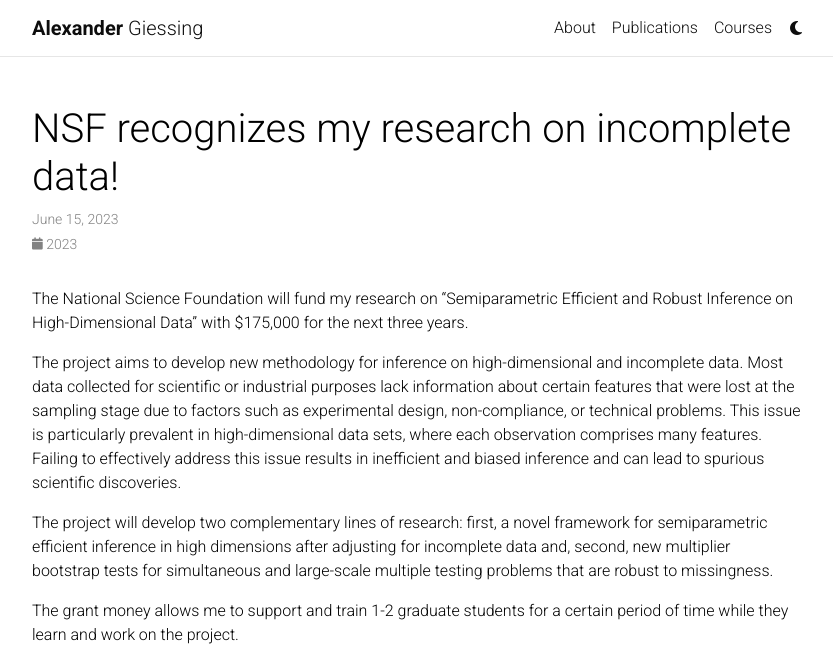
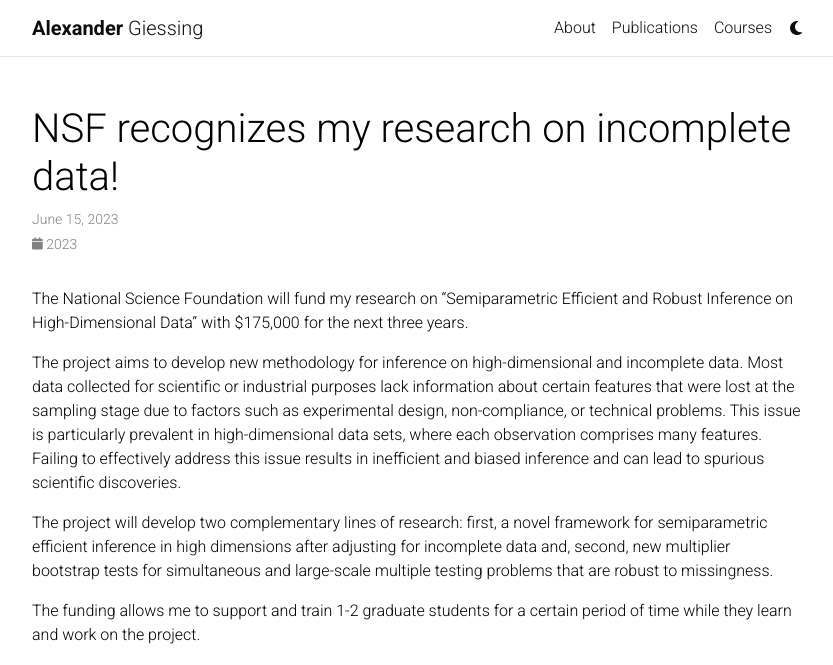
Before and after one commit to agiessing/agiessing.github.io, a Jekyll site: the page built from _news/announcement_2.md, in a window 1280 px wide and 1089 px high. Shown: the top 665 px of the window, without its empty margins (223-1056 px from the left). Built offline with Jekyll 4.4.1, drawn with Linux system fonts in a browser that asks for light colours; comment, search, counter and statistics services are not loaded; a style sheet for code colours, icons or effects is not loaded.

Commit message:
Update announcement_2.md

```diff
--- a/_news/announcement_2.md
+++ b/_news/announcement_2.md
@@ -12,7 +12,7 @@
 
 The project will develop two complementary lines of research: first, a novel framework for semiparametric efficient inference in high dimensions after adjusting for incomplete data and, second, new multiplier bootstrap tests for simultaneous and large-scale multiple testing problems that are robust to missingness.
 
-The grant money allows me to support and train 1-2 graduate students for a certain period of time while they learn and work on the project.
+The funding allows me to support and train 1-2 graduate students for a certain period of time while they learn and work on the project.
 
 For more details, check the <a href="https://www.nsf.gov/awardsearch/showAward?AWD_ID=2310578&HistoricalAwards=false">official award abstract (DMS-2310578) </a>.
 
```
